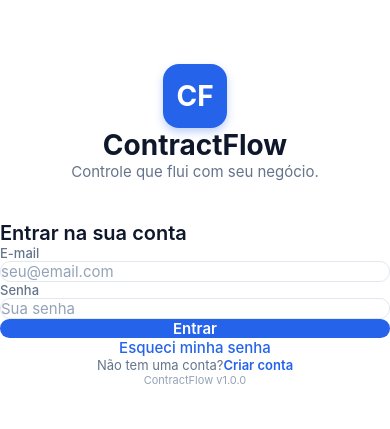
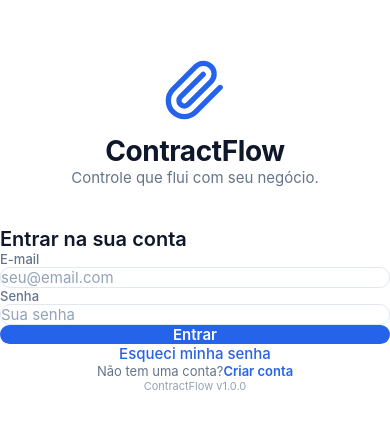
Before and after one commit to GuiBazon/contractflow, a React Native app in the folder mobile/: screen / in a window 390 px wide. Shown: the part 197-626 px from the top of the page. Built offline with nearby package versions, Linux system fonts and the light colour scheme.

Commit message:
feat(mobile): identidade visual - simbolo de clipe ContractFlow centralizado

```diff
--- a/mobile/package.json
+++ b/mobile/package.json
@@ -21,7 +21,8 @@
     "react": "19.2.3",
     "react-native": "0.86.3",
     "react-native-safe-area-context": "~5.7.0",
-    "react-native-screens": "~4.26.0"
+    "react-native-screens": "~4.26.0",
+    "react-native-svg": "15.15.4"
   },
   "private": true
 }
--- /dev/null
+++ b/mobile/src/components/ContractFlowLogo.js
@@ -0,0 +1,98 @@
+import React from 'react';
+import { View, Text, StyleSheet } from 'react-native';
+import Svg, { Path } from 'react-native-svg';
+import { colors } from '../theme';
+
+const CLIP_PATH =
+  'M21.44 11.05l-9.19 9.19a6 6 0 0 1-8.49-8.49l8.57-8.57A4 4 0 1 1 18 8.84l-8.59 8.57a2 2 0 0 1-2.83-2.83l8.49-8.48';
+
+export function ContractFlowLogo({
+  size = 28,
+  color = colors.primary,
+  showText = true,
+  fontSize = 24,
+  textColor = colors.textPrimary,
+  fontWeight = '700',
+  showSubtitle = false,
+  subtitle = '',
+  subtitleColor = colors.textSecondary,
+  subtitleSize = 14,
+  direction = 'row',
+  style,
+}) {
+  if (direction === 'column') {
+    return (
+      <View style={[styles.column, style]}>
+        <Svg width={size} height={size} viewBox="0 0 24 24" fill="none">
+          <Path
+            d={CLIP_PATH}
+            stroke={color}
+            strokeWidth={2}
+            strokeLinecap="round"
+            strokeLinejoin="round"
+          />
+        </Svg>
+        {showText && (
+          <Text style={[styles.nameColumn, { fontSize, color: textColor, fontWeight }]}>
+            ContractFlow
+          </Text>
+        )}
+        {showSubtitle && subtitle ? (
+          <Text style={[styles.subtitleColumn, { fontSize: subtitleSize, color: subtitleColor }]}>
+            {subtitle}
+          </Text>
+        ) : null}
+      </View>
+    );
+  }
+
+  return (
+    <View style={[styles.row, style]}>
+      <Svg width={size} height={size} viewBox="0 0 24 24" fill="none">
+        <Path
+          d={CLIP_PATH}
+          stroke={color}
+          strokeWidth={2}
+          strokeLinecap="round"
+          strokeLinejoin="round"
+        />
+      </Svg>
+      {showText && (
+        <Text style={[styles.name, { fontSize, color: textColor, fontWeight }]}>
+          ContractFlow
+        </Text>
+      )}
+      {showSubtitle && subtitle ? (
+        <Text style={[styles.subtitle, { fontSize: subtitleSize, color: subtitleColor }]}>
+          {subtitle}
+        </Text>
+      ) : null}
+    </View>
+  );
+}
+
+const styles = StyleSheet.create({
+  row: {
+    flexDirection: 'row',
+    alignItems: 'center',
+  },
+  column: {
+    alignItems: 'center',
+  },
+  name: {
+    marginLeft: 8,
+    letterSpacing: -0.4,
+  },
+  nameColumn: {
+    marginTop: 12,
+    letterSpacing: -0.4,
+  },
+  subtitle: {
+    marginTop: 6,
+    textAlign: 'center',
+  },
+  subtitleColumn: {
+    marginTop: 8,
+    textAlign: 'center',
+  },
+});
--- a/mobile/src/components/index.js
+++ b/mobile/src/components/index.js
@@ -1,4 +1,5 @@
 export { Header } from './Header';
+export { ContractFlowLogo } from './ContractFlowLogo';
 export { BottomNavigation } from './BottomNavigation';
 export { StatusBadge } from './StatusBadge';
 export { SearchInput } from './SearchInput';
--- a/mobile/src/navigation/RootNavigator.js
+++ b/mobile/src/navigation/RootNavigator.js
@@ -1,6 +1,7 @@
 import React from 'react';
 import { createNativeStackNavigator } from '@react-navigation/native-stack';
 import { Login } from '../screens/Login';
+import { Splash } from '../screens/Splash';
 import { MainTabs } from './MainTabs';
 import { DetalheContrato } from '../screens/DetalheContrato';
 import { ImportarContrato } from '../screens/ImportarContrato';
@@ -13,6 +14,7 @@ const Stack = createNativeStackNavigator();
 export function RootNavigator() {
   return (
     <Stack.Navigator screenOptions={{ headerShown: false }}>
+      <Stack.Screen name="Splash" component={Splash} />
       <Stack.Screen name="Login" component={Login} />
       <Stack.Screen name="MainTabs" component={MainTabs} />
       <Stack.Screen name="DetalheContrato" component={DetalheContrato} />
--- a/mobile/src/screens/Dashboard.js
+++ b/mobile/src/screens/Dashboard.js
@@ -6,6 +6,7 @@ import { colors, spacing, typography } from '../theme';
 import { formatCurrency } from '../utils/format';
 import { contratos } from '../data';
 import { getUsuario } from '../services/storage';
+import { ContractFlowLogo } from '../components';
 
 export function Dashboard() {
   const navigation = useNavigation();
@@ -43,12 +44,7 @@ export function Dashboard() {
     <SafeAreaView style={styles.safe}>
       <ScrollView style={styles.scroll} contentContainerStyle={styles.content}>
         <View style={styles.header}>
-          <View style={styles.logoRow}>
-            <View style={styles.logoIcon}>
-              <Text style={styles.logoIconText}>CF</Text>
-            </View>
-            <Text style={styles.logoText}>ContractFlow</Text>
-          </View>
+          <ContractFlowLogo size={28} fontSize={typography.sizes.xl} />
           <View style={styles.headerRight}>
             <TouchableOpacity style={styles.iconBtn}>
               <Ionicons name="search-outline" size={22} color={colors.textPrimary} />
@@ -162,29 +158,6 @@ const styles = StyleSheet.create({
     justifyContent: 'space-between',
     alignItems: 'center',
     marginBottom: spacing.xl,
-  },
-  logoRow: {
-    flexDirection: 'row',
-    alignItems: 'center',
-  },
-  logoIcon: {
-    width: 32,
-    height: 32,
-    borderRadius: 8,
-    backgroundColor: colors.primary,
-    alignItems: 'center',
-    justifyContent: 'center',
-    marginRight: spacing.sm,
-  },
-  logoIconText: {
-    color: colors.white,
-    fontWeight: '700',
-    fontSize: typography.sizes.sm,
-  },
-  logoText: {
-    fontSize: typography.sizes.xl,
-    fontWeight: typography.weights.bold,
-    color: colors.textPrimary,
   },
   headerRight: {
     flexDirection: 'row',
--- a/mobile/src/screens/Login.js
+++ b/mobile/src/screens/Login.js
@@ -4,7 +4,7 @@ import {
   Platform, ScrollView, ActivityIndicator, TouchableOpacity,
 } from 'react-native';
 import { colors, spacing, typography } from '../theme';
-import { Input, PrimaryButton } from '../components';
+import { Input, PrimaryButton, ContractFlowLogo } from '../components';
 import { api, normalizarErro } from '../services/api';
 import { salvarSessao } from '../services/storage';
 
@@ -37,10 +37,11 @@ export function Login({ navigation }) {
       >
         <ScrollView contentContainerStyle={styles.container} keyboardShouldPersistTaps="handled">
           <View style={styles.topSection}>
-            <View style={styles.logoWrap}>
-              <Text style={styles.logoIconText}>CF</Text>
-            </View>
-            <Text style={styles.logoText}>ContractFlow</Text>
+            <ContractFlowLogo
+              size={64}
+              fontSize={typography.sizes.title}
+              direction="column"
+            />
             <Text style={styles.subtitle}>Controle que flui com seu negócio.</Text>
           </View>
 
@@ -104,35 +105,11 @@ const styles = StyleSheet.create({
     alignItems: 'center',
     marginBottom: 40,
   },
-  logoWrap: {
-    width: 64,
-    height: 64,
-    borderRadius: 16,
-    backgroundColor: colors.primary,
-    alignItems: 'center',
-    justifyContent: 'center',
-    marginBottom: spacing.lg,
-    shadowColor: colors.primary,
-    shadowOffset: { width: 0, height: 4 },
-    shadowOpacity: 0.3,
-    shadowRadius: 8,
-    elevation: 6,
-  },
-  logoIconText: {
-    color: colors.white,
-    fontWeight: '700',
-    fontSize: typography.sizes.title,
-  },
-  logoText: {
-    fontSize: typography.sizes.title,
-    fontWeight: typography.weights.bold,
-    color: colors.textPrimary,
-    marginBottom: spacing.xs,
-  },
   subtitle: {
     fontSize: typography.sizes.md,
     color: colors.textSecondary,
     textAlign: 'center',
+    marginTop: spacing.sm,
   },
   form: {
     marginBottom: spacing.xxxl,
--- /dev/null
+++ b/mobile/src/screens/Splash.js
@@ -0,0 +1,51 @@
+import React, { useEffect } from 'react';
+import { View, Text, StyleSheet, SafeAreaView } from 'react-native';
+import { colors, spacing, typography } from '../theme';
+import { ContractFlowLogo } from '../components';
+import { getToken } from '../services/storage';
+
+export function Splash({ navigation }) {
+  useEffect(() => {
+    const timer = setTimeout(async () => {
+      const token = await getToken();
+      navigation.replace(token ? 'MainTabs' : 'Login');
+    }, 1600);
+    return () => clearTimeout(timer);
+  }, [navigation]);
+
+  return (
+    <SafeAreaView style={styles.safe}>
+      <View style={styles.container}>
+        <ContractFlowLogo
+          size={88}
+          color={colors.primary}
+          fontSize={typography.sizes.title}
+          direction="column"
+          showSubtitle
+          subtitle="Gestão inteligente de contratos e recebíveis"
+          subtitleSize={typography.sizes.md}
+        />
+      </View>
+      <Text style={styles.version}>v1.0.0</Text>
+    </SafeAreaView>
+  );
+}
+
+const styles = StyleSheet.create({
+  safe: {
+    flex: 1,
+    backgroundColor: colors.white,
+  },
+  container: {
+    flex: 1,
+    alignItems: 'center',
+    justifyContent: 'center',
+    paddingHorizontal: spacing.xxxl,
+  },
+  version: {
+    textAlign: 'center',
+    fontSize: typography.sizes.xs,
+    color: colors.textMuted,
+    marginBottom: spacing.xxl,
+  },
+});
```
Also changed, not shown: 1 other file (tests, documents, lock files or other folders).
